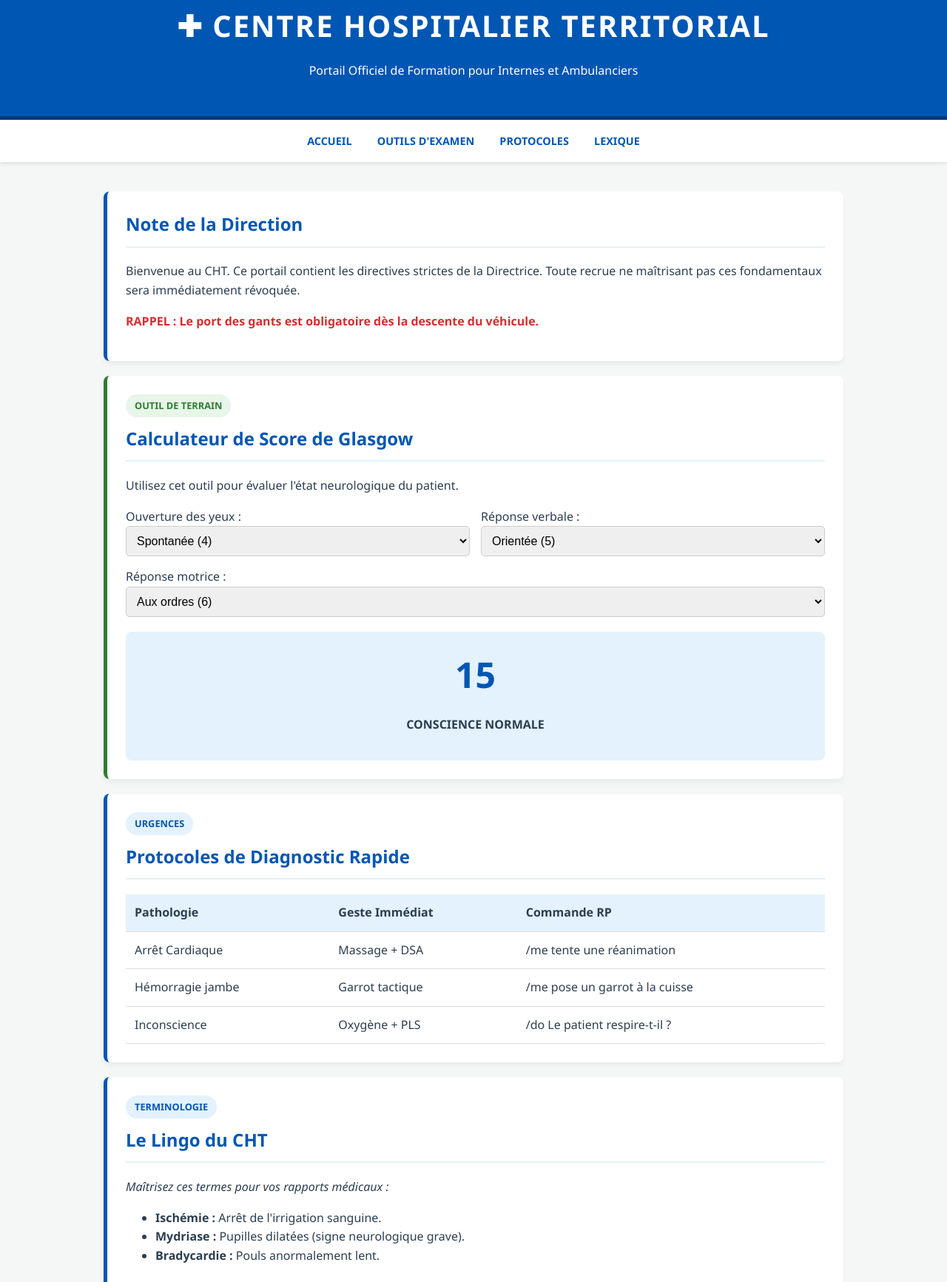
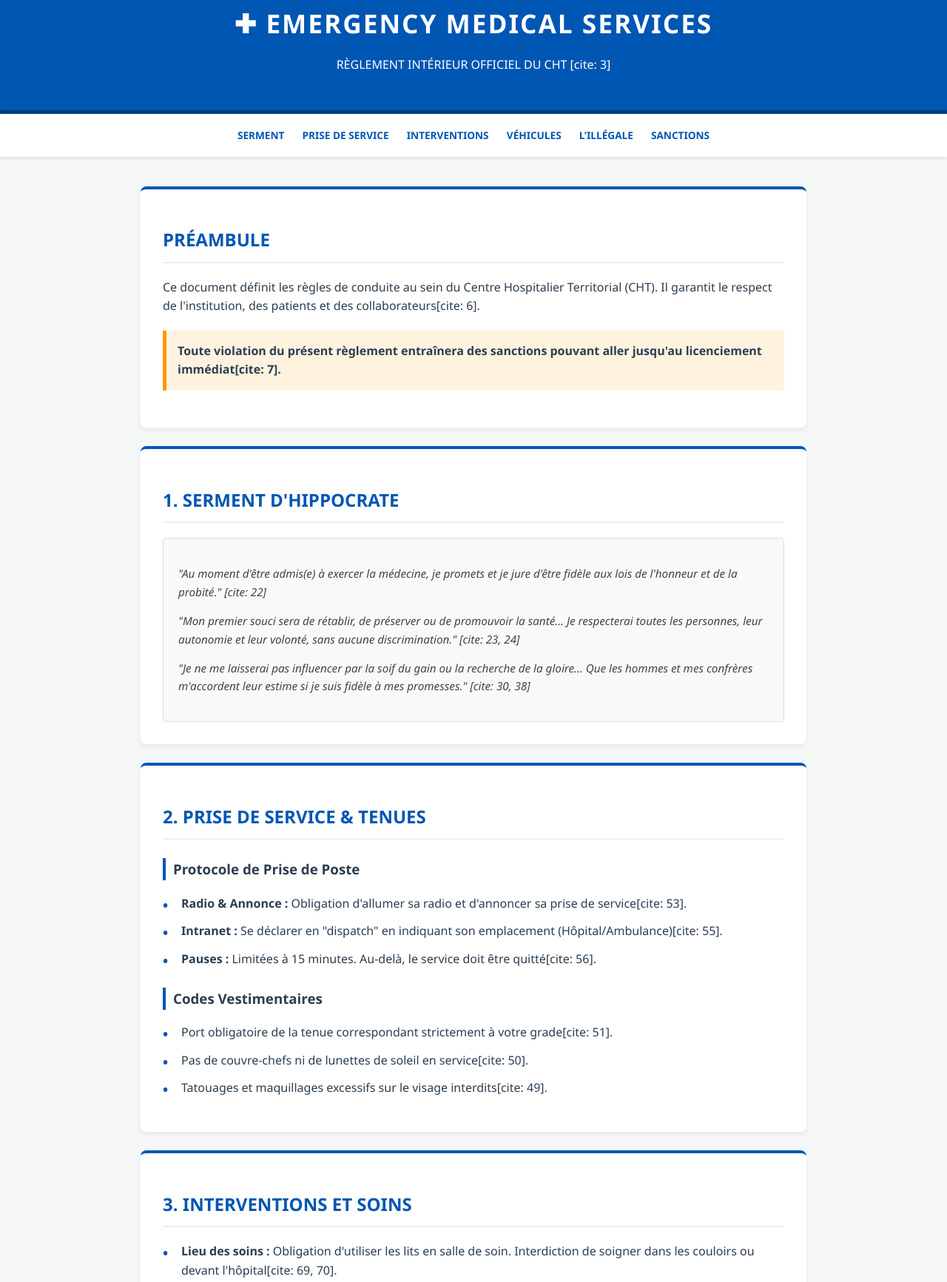
Before and after one commit to angelaivazovski-png/cht-formation, a plain HTML site: page index.html in a window 1280 px wide. Shown: the part 29-1762 px from the top of the page at 74% size. Drawn offline with Linux system fonts and the light colour scheme.

Commit message:
Revise index.html for CHT Medical Services branding
Updated the title, logo, and various sections to reflect the new branding and regulations for CHT Medical Services. Adjusted styles and layout for improved readability.

```diff
--- a/index.html
+++ b/index.html
@@ -3,7 +3,7 @@
 <head>
     <meta charset="UTF-8">
     <meta name="viewport" content="width=device-width, initial-scale=1.0">
-    <title>Portail de Formation | CHT Medical School</title>
+    <title>Règlement Intérieur | CHT Medical Services</title>
     <style>
         :root {
             --primary-blue: #0056b3;
@@ -11,157 +11,140 @@
             --medical-red: #d32f2f;
             --dark-grey: #2c3e50;
             --white: #ffffff;
-            --success-green: #2e7d32;
+            --gold: #d4af37;
         }
 
         body { font-family: 'Segoe UI', sans-serif; margin: 0; background-color: #f4f7f6; color: var(--dark-grey); line-height: 1.6; }
         header { background-color: var(--primary-blue); color: var(--white); padding: 2rem; text-align: center; border-bottom: 5px solid #003d7a; }
-        .logo-cht { font-size: 2.5rem; font-weight: bold; letter-spacing: 2px; }
+        .logo-cht { font-size: 2.2rem; font-weight: bold; letter-spacing: 2px; }
+
         nav { background: var(--white); padding: 1rem; text-align: center; position: sticky; top: 0; box-shadow: 0 2px 5px rgba(0,0,0,0.1); z-index: 100; }
-        nav a { margin: 0 15px; text-decoration: none; color: var(--primary-blue); font-weight: bold; text-transform: uppercase; font-size: 0.9rem; }
+        nav a { margin: 0 10px; text-decoration: none; color: var(--primary-blue); font-weight: bold; text-transform: uppercase; font-size: 0.85rem; }
 
-        .container { max-width: 1000px; margin: 20px auto; padding: 20px; }
-        .card { background: var(--white); border-radius: 8px; padding: 25px; margin-bottom: 20px; box-shadow: 0 4px 6px rgba(0,0,0,0.05); border-left: 5px solid var(--primary-blue); }
+        .container { max-width: 900px; margin: 20px auto; padding: 20px; }
+        .card { background: var(--white); border-radius: 8px; padding: 30px; margin-bottom: 25px; box-shadow: 0 4px 6px rgba(0,0,0,0.05); border-top: 4px solid var(--primary-blue); }
 
-        h2 { color: var(--primary-blue); border-bottom: 2px solid var(--secondary-blue); padding-bottom: 10px; margin-top: 0; }
-        .badge { display: inline-block; background: var(--secondary-blue); color: var(--primary-blue); padding: 5px 12px; border-radius: 20px; font-size: 0.8rem; font-weight: bold; margin-bottom: 10px; }
+        h2 { color: var(--primary-blue); border-bottom: 2px solid var(--secondary-blue); padding-bottom: 10px; text-transform: uppercase; }
+        h3 { color: var(--dark-grey); border-left: 4px solid var(--primary-blue); padding-left: 10px; margin-top: 25px; }
 
-        /* Style du Calculateur */
-        .calc-grid { display: grid; grid-template-columns: 1fr 1fr; gap: 15px; margin-top: 15px; }
-        select { width: 100%; padding: 10px; border-radius: 5px; border: 1px solid #ccc; font-size: 1rem; }
-        #result-box { background: var(--secondary-blue); padding: 20px; border-radius: 8px; text-align: center; margin-top: 20px; }
-        #glasgow-score { font-size: 3rem; font-weight: bold; color: var(--primary-blue); display: block; }
-        #glasgow-interpretation { font-weight: bold; text-transform: uppercase; }
+        .oath { font-style: italic; background: #f9f9f9; padding: 20px; border-radius: 5px; border: 1px solid #ddd; color: #444; font-size: 0.95rem; }
 
-        table { width: 100%; border-collapse: collapse; margin-top: 15px; }
-        th, td { text-align: left; padding: 12px; border-bottom: 1px solid #ddd; }
-        th { background-color: var(--secondary-blue); }
-        .warning { color: var(--medical-red); font-weight: bold; }
-        .footer { text-align: center; padding: 40px; font-size: 0.8rem; color: #777; }
+        .rule-list { list-style: none; padding: 0; }
+        .rule-list li { margin-bottom: 12px; padding-left: 25px; position: relative; }
+        .rule-list li::before { content: "•"; color: var(--primary-blue); font-weight: bold; position: absolute; left: 0; font-size: 1.2rem; }
+
+        .warning-box { background: #fff3e0; border-left: 5px solid #ff9800; padding: 15px; margin: 20px 0; font-weight: bold; }
+        .danger-box { background: #ffebee; border-left: 5px solid var(--medical-red); padding: 15px; margin: 20px 0; color: var(--medical-red); }
+
+        .footer { text-align: center; padding: 40px; font-size: 0.8rem; color: #777; background: #eee; }
+
+        @media (max-width: 600px) { nav a { display: block; margin: 10px 0; } }
     </style>
 </head>
 <body>
 
 <header>
-    <div class="logo-cht">✚ CENTRE HOSPITALIER TERRITORIAL</div>
-    <p>Portail Officiel de Formation pour Internes et Ambulanciers</p>
+    <div class="logo-cht">✚ EMERGENCY MEDICAL SERVICES</div>
+    <p>RÈGLEMENT INTÉRIEUR OFFICIEL DU CHT [cite: 3]</p>
 </header>
 
 <nav>
-    <a href="#accueil">Accueil</a>
-    <a href="#calculateur">Outils d'Examen</a>
-    <a href="#protocoles">Protocoles</a>
-    <a href="#lexique">Lexique</a>
+    <a href="#serment">Serment</a>
+    <a href="#service">Prise de Service</a>
+    <a href="#interventions">Interventions</a>
+    <a href="#vehicules">Véhicules</a>
+    <a href="#illegale">L'Illégale</a>
+    <a href="#sanctions">Sanctions</a>
 </nav>
 
 <div class="container">
 
-    <section id="accueil">
-        <div class="card">
-            <h2>Note de la Direction</h2>
-            <p>Bienvenue au CHT. Ce portail contient les directives strictes de la Directrice. Toute recrue ne maîtrisant pas ces fondamentaux sera immédiatement révoquée.</p>
-            <p class="warning">RAPPEL : Le port des gants est obligatoire dès la descente du véhicule.</p>
+    <div class="card">
+        <h2>Préambule</h2>
+        <p>Ce document définit les règles de conduite au sein du Centre Hospitalier Territorial (CHT). Il garantit le respect de l'institution, des patients et des collaborateurs[cite: 6].</p>
+        <div class="warning-box">
+            Toute violation du présent règlement entraînera des sanctions pouvant aller jusqu'au licenciement immédiat[cite: 7].
+        </div>
+    </div>
+
+    <section id="serment" class="card">
+        <h2>1. Serment d'Hippocrate</h2>
+        <div class="oath">
+            <p>"Au moment d'être admis(e) à exercer la médecine, je promets et je jure d'être fidèle aux lois de l'honneur et de la probité." [cite: 22]</p>
+            <p>"Mon premier souci sera de rétablir, de préserver ou de promouvoir la santé... Je respecterai toutes les personnes, leur autonomie et leur volonté, sans aucune discrimination." [cite: 23, 24]</p>
+            <p>"Je ne me laisserai pas influencer par la soif du gain ou la recherche de la gloire... Que les hommes et mes confrères m'accordent leur estime si je suis fidèle à mes promesses." [cite: 30, 38]</p>
         </div>
     </section>
 
-    <section id="calculateur">
-        <div class="card" style="border-left-color: var(--success-green);">
-            <span class="badge" style="background: #e8f5e9; color: var(--success-green);">OUTIL DE TERRAIN</span>
-            <h2>Calculateur de Score de Glasgow</h2>
-            <p>Utilisez cet outil pour évaluer l'état neurologique du patient.</p>
-
-            <div class="calc-grid">
-                <div>
-                    <label>Ouverture des yeux :</label>
-                    <select id="eyes" onchange="calculateGlasgow()">
-                        <option value="4">Spontanée (4)</option>
-                        <option value="3">À la demande (3)</option>
-                        <option value="2">À la douleur (2)</option>
-                        <option value="1">Aucune (1)</option>
-                    </select>
-                </div>
-                <div>
-                    <label>Réponse verbale :</label>
-                    <select id="verbal" onchange="calculateGlasgow()">
-                        <option value="5">Orientée (5)</option>
-                        <option value="4">Confuse (4)</option>
-                        <option value="3">Inappropriée (3)</option>
-                        <option value="2">Incompréhensible (2)</option>
-                        <option value="1">Aucune (1)</option>
-                    </select>
-                </div>
-                <div style="grid-column: span 2;">
-                    <label>Réponse motrice :</label>
-                    <select id="motor" onchange="calculateGlasgow()">
-                        <option value="6">Aux ordres (6)</option>
-                        <option value="5">Orientée à la douleur (5)</option>
-                        <option value="4">Évitement à la douleur (4)</option>
-                        <option value="3">Flexion stéréotypée (3)</option>
-                        <option value="2">Extension stéréotypée (2)</option>
-                        <option value="1">Aucune (1)</option>
-                    </select>
-                </div>
-            </div>
-
-            <div id="result-box">
-                <span id="glasgow-score">15</span>
-                <p id="glasgow-interpretation">Conscience Normale</p>
-            </div>
-        </div>
+    <section id="service" class="card">
+        <h2>2. Prise de Service & Tenues</h2>
+        <h3>Protocole de Prise de Poste</h3>
+        <ul class="rule-list">
+            <li><strong>Radio & Annonce :</strong> Obligation d'allumer sa radio et d'annoncer sa prise de service[cite: 53].</li>
+            <li><strong>Intranet :</strong> Se déclarer en "dispatch" en indiquant son emplacement (Hôpital/Ambulance)[cite: 55].</li>
+            <li><strong>Pauses :</strong> Limitées à 15 minutes. Au-delà, le service doit être quitté[cite: 56].</li>
+        </ul>
+        <h3>Codes Vestimentaires</h3>
+        <ul class="rule-list">
+            <li>Port obligatoire de la tenue correspondant strictement à votre grade[cite: 51].</li>
+            <li>Pas de couvre-chefs ni de lunettes de soleil en service[cite: 50].</li>
+            <li>Tatouages et maquillages excessifs sur le visage interdits[cite: 49].</li>
+        </ul>
     </section>
 
-    <section id="protocoles">
-        <div class="card">
-            <span class="badge">URGENCES</span>
-            <h2>Protocoles de Diagnostic Rapide</h2>
-            <table>
-                <thead>
-                    <tr><th>Pathologie</th><th>Geste Immédiat</th><th>Commande RP</th></tr>
-                </thead>
-                <tbody>
-                    <tr><td>Arrêt Cardiaque</td><td>Massage + DSA</td><td>/me tente une réanimation</td></tr>
-                    <tr><td>Hémorragie jambe</td><td>Garrot tactique</td><td>/me pose un garrot à la cuisse</td></tr>
-                    <tr><td>Inconscience</td><td>Oxygène + PLS</td><td>/do Le patient respire-t-il ?</td></tr>
-                </tbody>
-            </table>
-        </div>
+    <section id="interventions" class="card">
+        <h2>3. Interventions et Soins</h2>
+        <ul class="rule-list">
+            <li><strong>Lieu des soins :</strong> Obligation d'utiliser les lits en salle de soin. Interdiction de soigner dans les couloirs ou devant l'hôpital[cite: 69, 70].</li>
+            <li><strong>RP Médical :</strong> Obligation d'annoncer vocalement vos actions ou d'utiliser la commande <code>/me</code>[cite: 72].</li>
+            <li><strong>Zones de combat :</strong> Attendre l'arrêt des tirs. Si la police est là, attendre impérativement leur signal[cite: 77, 78].</li>
+            <li><strong>Patrouilles :</strong> Autorisées uniquement si l'activité à l'hôpital est nulle[cite: 88].</li>
+        </ul>
     </section>
 
-    <section id="lexique">
-        <div class="card">
-            <span class="badge">TERMINOLOGIE</span>
-            <h2>Le Lingo du CHT</h2>
-            <p><i>Maîtrisez ces termes pour vos rapports médicaux :</i></p>
-            <ul>
-                <li><strong>Ischémie :</strong> Arrêt de l'irrigation sanguine.</li>
-                <li><strong>Mydriase :</strong> Pupilles dilatées (signe neurologique grave).</li>
-                <li><strong>Bradycardie :</strong> Pouls anormalement lent.</li>
-            </ul>
+    <section id="vehicules" class="card">
+        <h2>4. Gestion des Véhicules</h2>
+        <ul class="rule-list">
+            <li><strong>Usage :</strong> Les ambulances sont des véhicules de service, pas de course. Conduite cohérente exigée[cite: 106, 107].</li>
+            <li><strong>Rangement :</strong> Après intervention, ranger le véhicule devant le parking des urgences pour les départs rapides[cite: 99].</li>
+            <li><strong>Équipage :</strong> Maximum deux personnes par véhicule, sauf autorisation supérieure[cite: 101].</li>
+            <li><strong>Hélicoptère :</strong> Réservé au soutien en cas de flux d'appels très important[cite: 109, 110].</li>
+        </ul>
+    </section>
+
+    <section id="illegale" class="card">
+        <span class="badge" style="background:var(--medical-red); color:white; padding:5px 10px; border-radius:4px;">STRICTEMENT INTERDIT</span>
+        <h2>5. Probité et Légalité</h2>
+        <div class="danger-box">
+            Toute relation non-professionnelle avec des organisations criminelles (Gangs/Orgas) entraînera un licenciement et une mise sur liste noire (Blacklist)[cite: 129, 131].
         </div>
+        <ul class="rule-list">
+            <li><strong>Armes :</strong> Interdiction formelle de porter une arme en service, même avec un permis (PPA)[cite: 134].</li>
+            <li><strong>Casier :</strong> Le personnel doit posséder un casier judiciaire vierge[cite: 137].</li>
+            <li><strong>Complicité :</strong> Interdiction d'aider quiconque à échapper aux forces de l'ordre[cite: 138].</li>
+        </ul>
     </section>
+
+    <section id="sanctions" class="card">
+        <h2>6. Règles Générales & Discipline</h2>
+        <ul class="rule-list">
+            <li><strong>Respect :</strong> Aucun manque de respect (collègues ou citoyens) ne sera toléré. Le harcèlement est proscrit[cite: 163, 168].</li>
+            <li><strong>Refus de soin :</strong> Il est strictement interdit de refuser de soigner quelqu'un, peu importe le prétexte[cite: 150].</li>
+            <li><strong>Heures de service :</strong> Vous devez impérativement enregistrer vos heures. Toute fraude entraînera la suppression du salaire[cite: 171, 172].</li>
+            <li><strong>Hiérarchie :</strong> Le respect des ordres des hauts-gradés est obligatoire[cite: 157].</li>
+        </ul>
+    </section>
+
+    <div class="card" style="text-align: center; border-top: 4px solid var(--gold);">
+        <p><i>"Votre travail a un impact direct sur la vie et le bien-être des autres."</i> [cite: 184]</p>
+        <p><strong>LA DIRECTION DU CHT</strong> [cite: 189]</p>
+    </div>
 
 </div>
 
-<script>
-    function calculateGlasgow() {
-        const eyes = parseInt(document.getElementById('eyes').value);
-        const verbal = parseInt(document.getElementById('verbal').value);
-        const motor = parseInt(document.getElementById('motor').value);
-        const score = eyes + verbal + motor;
-
-        const scoreEl = document.getElementById('glasgow-score');
-        const interpEl = document.getElementById('glasgow-interpretation');
-
-        scoreEl.innerText = score;
-
-        if (score >= 13) { interpEl.innerText = "Conscience Normale / État Léger"; interpEl.style.color = "green"; }
-        else if (score >= 9) { interpEl.innerText = "Somnolence / État Modéré"; interpEl.style.color = "orange"; }
-        else { interpEl.innerText = "Coma / État Grave"; interpEl.style.color = "red"; }
-    }
-</script>
-
 <div class="footer">
-    &copy; 2026 CHT Medical School - Document Confidentiel - Directrice : [47 - Angel AIVAZOVSKI]
+    &copy; 2026 CHT Medical Services - Document Confidentiel. [cite: 190] <br>
+    Le règlement peut être modifié à tout moment par la direction. [cite: 187]
 </div>
 
 </body>
```
